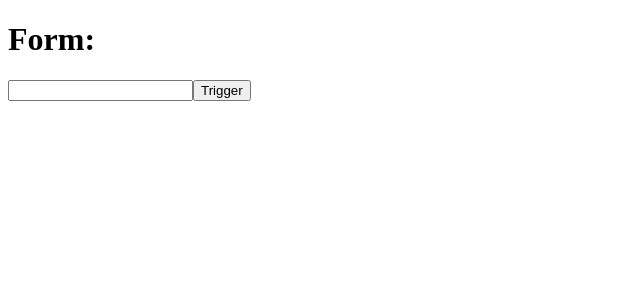
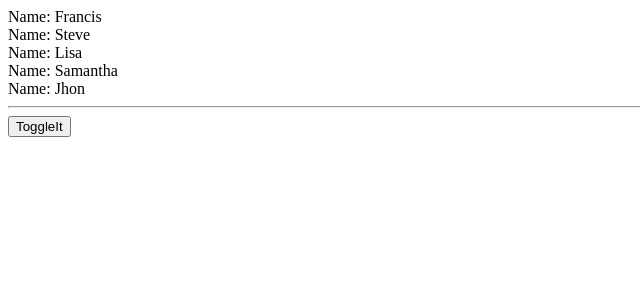
Before and after one commit to omisingh671/react-demo, a React (Create React App) app: page / in a window 1280 px wide. Shown: the top 300 px of the page, without its empty margins (0-640 px from the left). Built offline with nearby package versions, Linux system fonts and the light colour scheme.

Commit message:
working with useContext

```diff
--- a/src/App.js
+++ b/src/App.js
@@ -1,29 +1,17 @@
-import React, { useRef } from 'react';
+import React from 'react';
+import User from './components/user';
+import { MyProvider } from './context';
 
 const App = () => {
 
-  const textInput = useRef();
-
-  const triggerHandler = () => {
-    console.log(textInput.current.value);
-  }
 
 
   return (
     <>
-      <h1>Form: </h1>
-      <InputComponent ref={textInput} />
-      <button onClick={triggerHandler}>
-        Trigger
-      </button>
+      <MyProvider>
+        <User />
+      </MyProvider>
     </>
-  );
+  )
 }
-
-const InputComponent = React.forwardRef((props, ref) => {
-  return (
-    <input type="text" ref={ref} />
-  );
-})
-
 export default App;
--- /dev/null
+++ b/src/components/user.js
@@ -0,0 +1,28 @@
+import React, { Component } from 'react';
+import UserItem from './useritem';
+import { MyContext } from '../context';
+
+class User extends Component {
+
+    //static contextType = MyContext;
+
+    render() {
+
+        //console.log(this.context);
+
+        return (
+            <>
+                <MyContext.Consumer>
+                    {
+                        context => {
+                            console.log(context);
+                        }
+                    }
+                </MyContext.Consumer>
+                <UserItem />
+            </>
+        )
+    }
+}
+
+export default User;
--- /dev/null
+++ b/src/components/useritem.js
@@ -0,0 +1,27 @@
+import React, { useContext } from 'react';
+import { MyContext } from '../context';
+
+const UserItem = () => {
+
+    const context = useContext(MyContext);
+
+    //console.log(context);
+
+    return (
+        <>
+            {
+                context.active ?
+                    context.users.map((item) => (
+                        <div key={item.id}>
+                            <div>Name: {item.name}</div>
+                        </div>
+                    ))
+                    : null
+            }
+            <hr />
+            <button onClick={context.toggleActive}>ToggleIt</button>
+        </>
+    )
+}
+
+export default UserItem;
```
